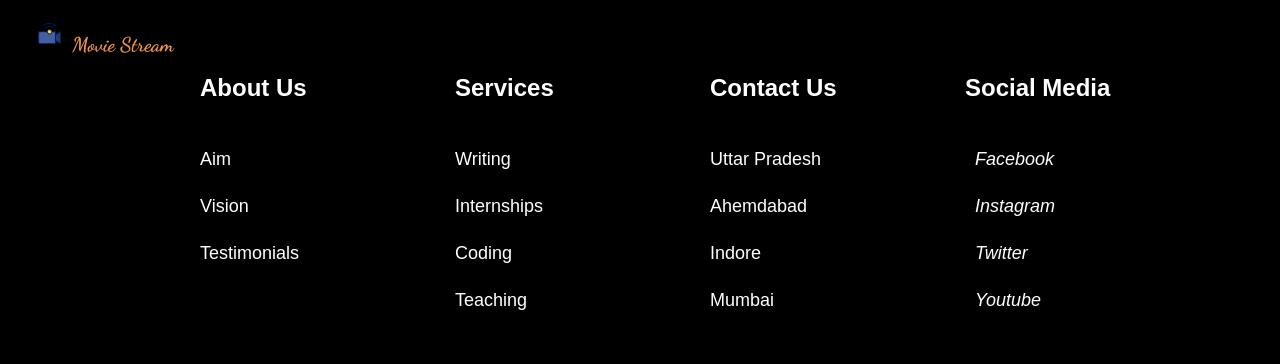
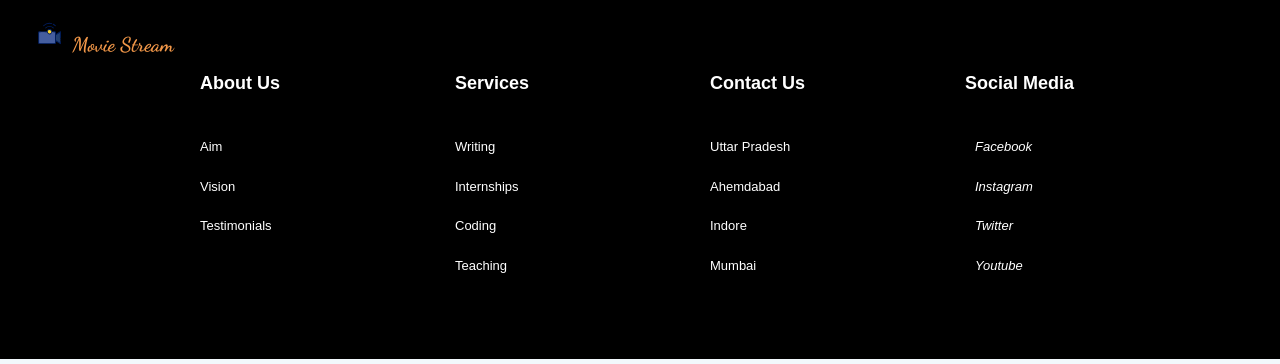
Before and after one commit to GraceWebpro/mov-web, a React (Create React App) app: page / in a window 1280 px wide. Shown: the part 444-808 px from the top of the page. Built offline with nearby package versions, Linux system fonts and the light colour scheme; the HTML template or start-up script is replaced by a standard one.

Commit message:
fifth commit

```diff
--- a/src/components/footer/FooterStyles.js
+++ b/src/components/footer/FooterStyles.js
@@ -50,7 +50,7 @@ export const Row = styled.div`
 export const FooterLink = styled.a`
     color: #fff;
     margin-bottom: 20px;
-    font-size: 18px;
+    font-size: 13px;
     text-decoration: none;
 
     &:hover {
@@ -60,7 +60,7 @@ export const FooterLink = styled.a`
 `;
 
 export const Heading = styled.p`
-    font-size: 24px;
+    font-size: 18px;
     color: #fff;
     margin-bottom: 40px;
     font-weight: bold;
--- a/src/components/home/Hero.js
+++ b/src/components/home/Hero.js
@@ -38,12 +38,13 @@ const HeroSection = styled.section`
     url(https://images.pexels.com/photos/133325/pexels-photo-133325.jpeg?auto=compress&cs=tinysrgb&w=1260&h=600&dpr=1);
   background-position: center;
   background-size: cover;
+  height: fit-content;
   display: flex;
   flex-direction: column;
   color: #fafafc;
-position: relative;
-box-sizing: border-box;
-transition: height 0.3s ease-in-out;
+  position: relative;
+  box-sizing: border-box;
+  transition: height 0.3s ease-in-out;
   .heroInner {
       margin-top: 10px;
     max-width: 95%;
```
